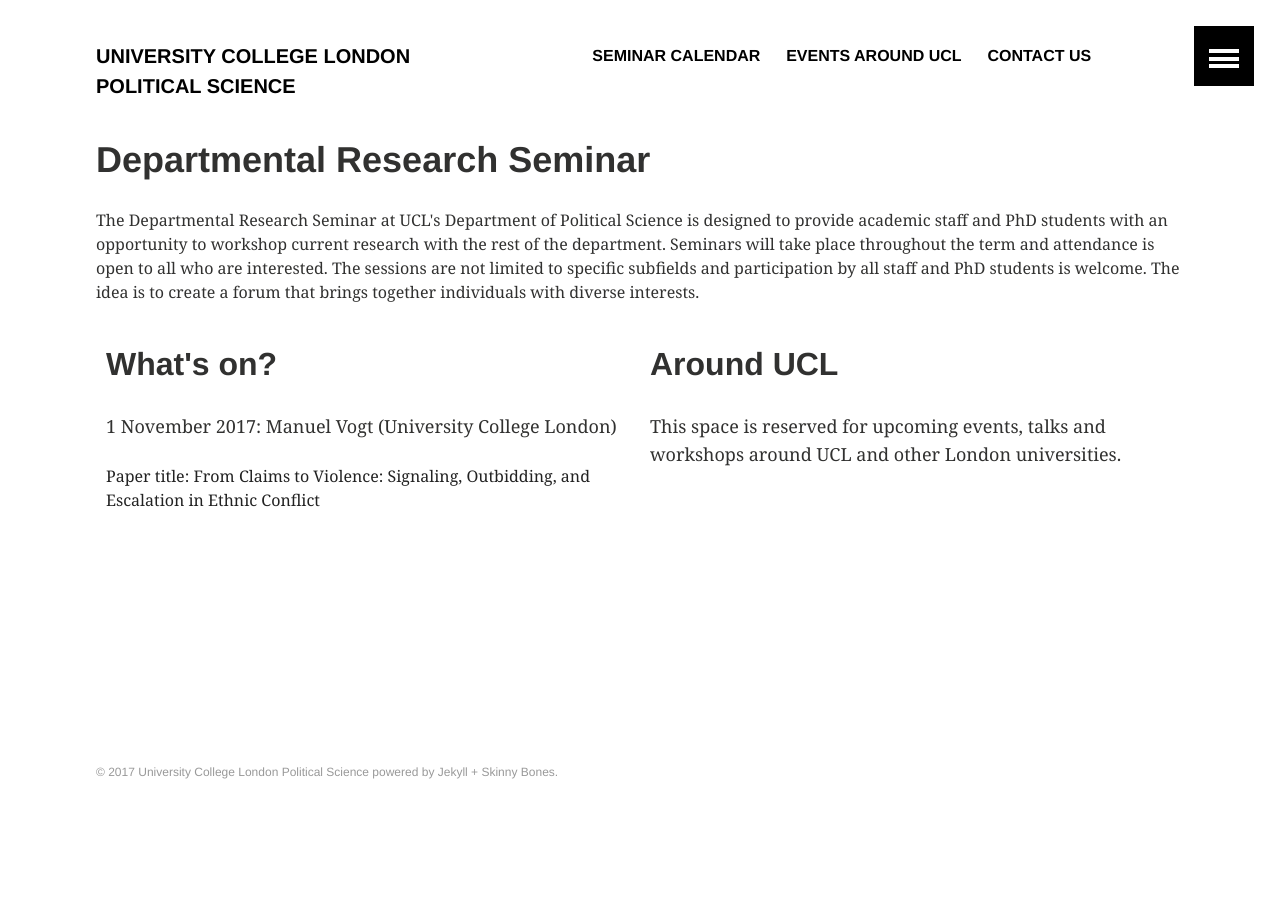
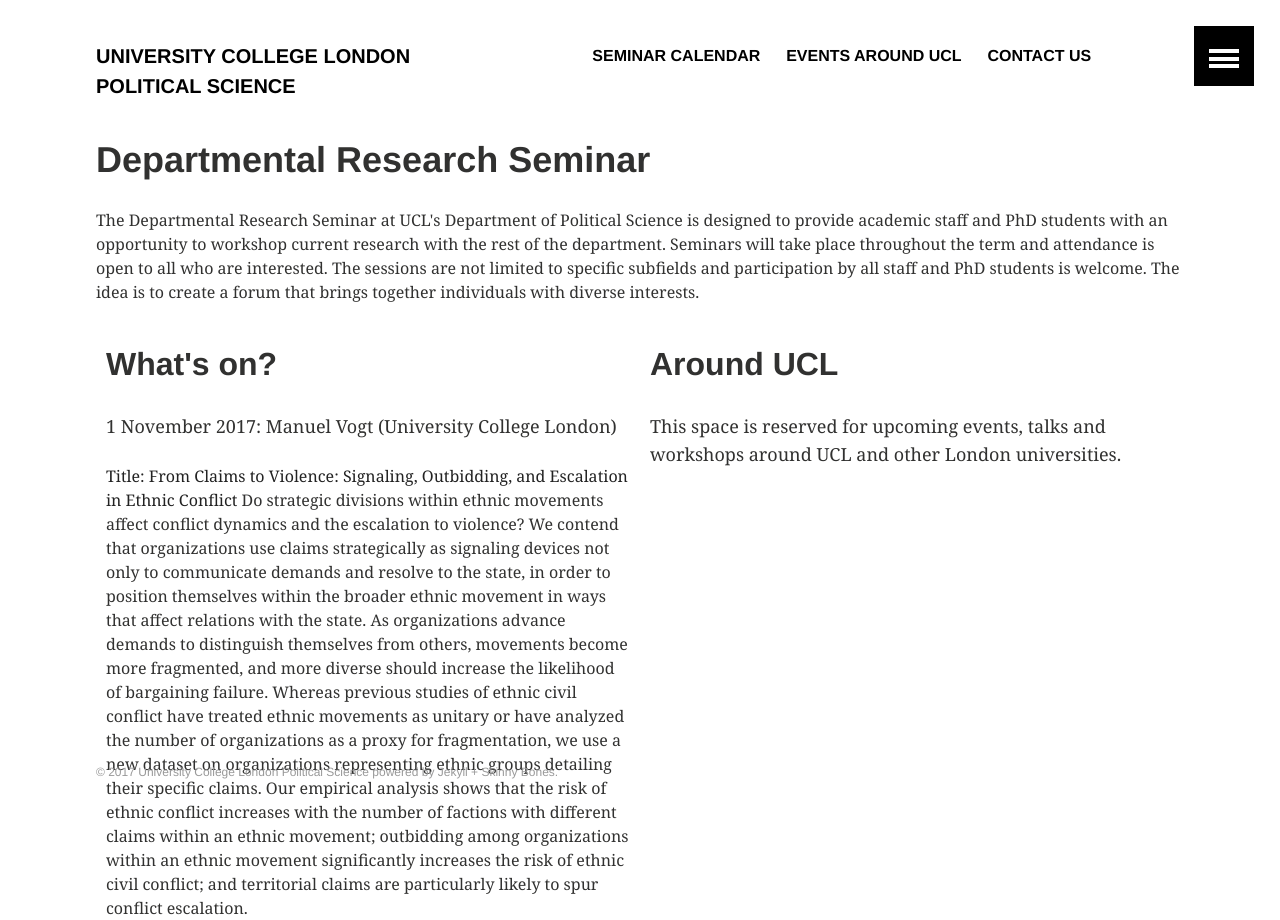
Before and after one commit to phischroeder/drs_page, a Jekyll site: the page built from index.html, in a window 1280 px wide. Built offline with Jekyll 4.4.1, drawn with Linux system fonts in a browser that asks for light colours.

Commit message:
Update index.html

```diff
--- a/index.html
+++ b/index.html
@@ -46,7 +46,19 @@
   <div class="column">
     <h2>What's on?</h2>
     <p>1 November 2017: Manuel Vogt (University College London)</p>
-    <a href = "https://moodle.ucl.ac.uk/mod/resource/view.php?id=3156133" target="_blank" >Paper title: From Claims to Violence: Signaling, Outbidding, and Escalation in Ethnic Conflict</a>
+    <a href = "https://moodle.ucl.ac.uk/mod/resource/view.php?id=3156133" target="_blank" >Title: From Claims to Violence: Signaling, Outbidding, and Escalation in Ethnic Conflict</a>
+    Do strategic divisions within ethnic movements affect conflict dynamics and the escalation to violence?
+We contend that organizations use claims strategically as signaling devices not only to
+communicate demands and resolve to the state, in order to position themselves within the broader
+ethnic movement in ways that affect relations with the state. As organizations advance demands
+to distinguish themselves from others, movements become more fragmented, and more diverse
+should increase the likelihood of bargaining failure. Whereas previous studies of ethnic civil conflict
+have treated ethnic movements as unitary or have analyzed the number of organizations as a
+proxy for fragmentation, we use a new dataset on organizations representing ethnic groups detailing
+their specific claims. Our empirical analysis shows that the risk of ethnic conflict increases
+with the number of factions with different claims within an ethnic movement; outbidding among
+organizations within an ethnic movement significantly increases the risk of ethnic civil conflict;
+and territorial claims are particularly likely to spur conflict escalation.
   </div>
   <div class="column">
     <h2>Around UCL</h2>
```
